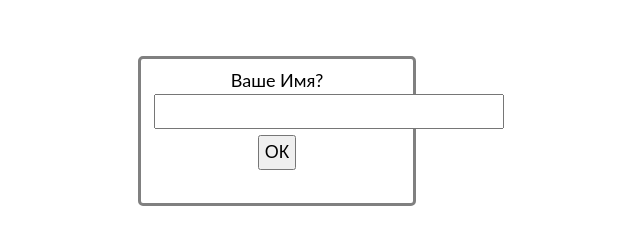
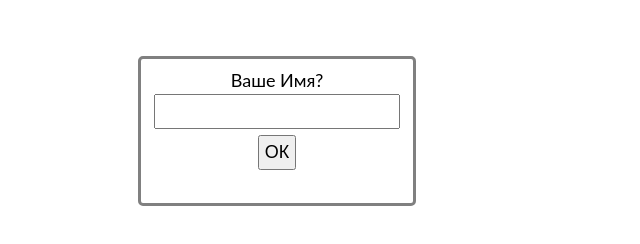
Before and after one commit to merryHunter/evo-test-task, a plain HTML site: page templates/index.html in a window 1280 px wide. Shown: the whole page, without its empty margins (363-1003 px from the left). Drawn offline with Linux system fonts and the light colour scheme.

Commit message:
Input size fixed

```diff
--- a/templates/index.html
+++ b/templates/index.html
@@ -10,7 +10,7 @@
 <div id="js-container" class="container">
     <form class="login-form">
         <label id="name-label" class="my-label">Ваше Имя?</label> <br>
-        <input id="name" type="text" size="30"/> <br>
+        <input id="name" type="text" size="20"/> <br>
         <button id="js-submit-btn" class="submit-btn" type="button" >ОК</button>
     </form>
 </div>
```
